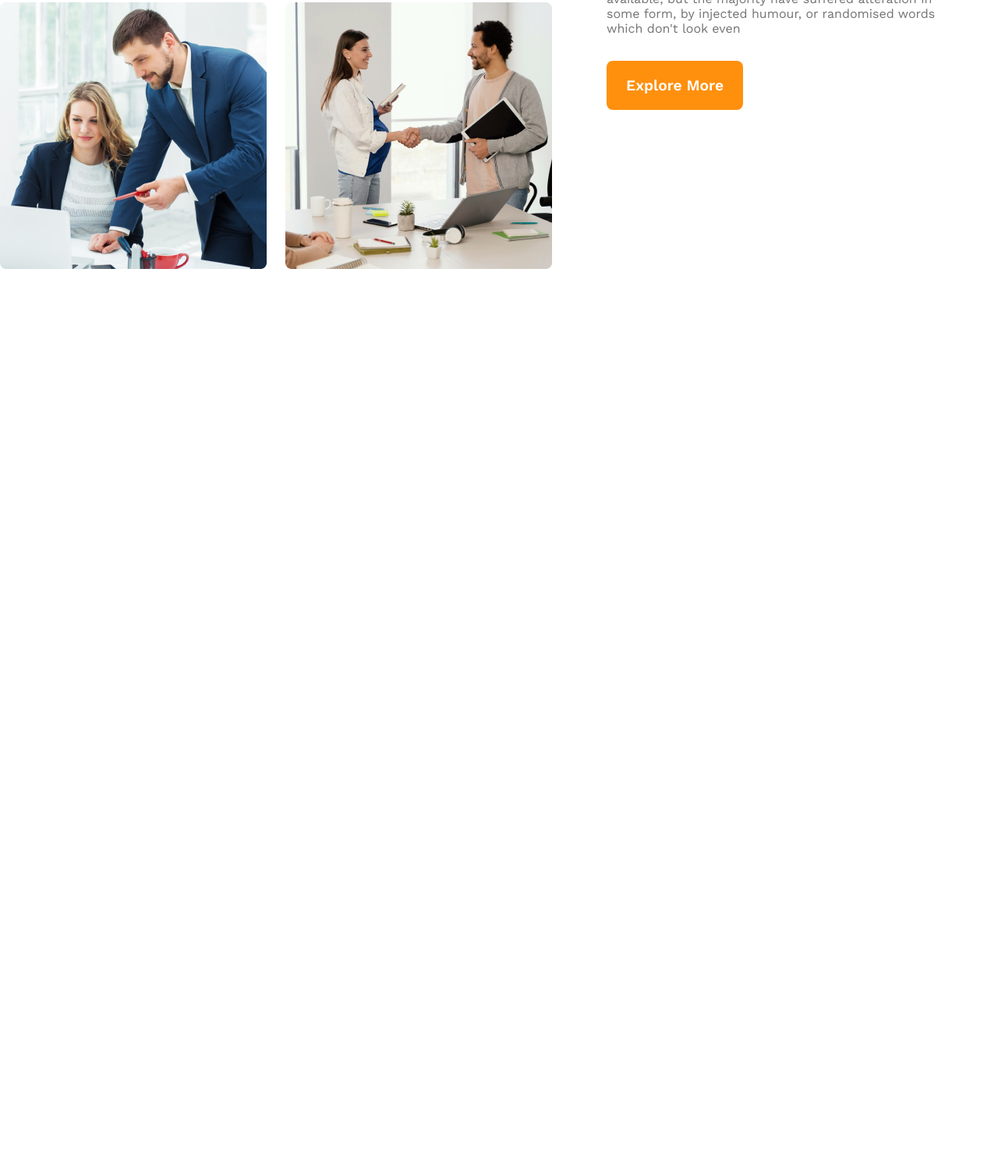
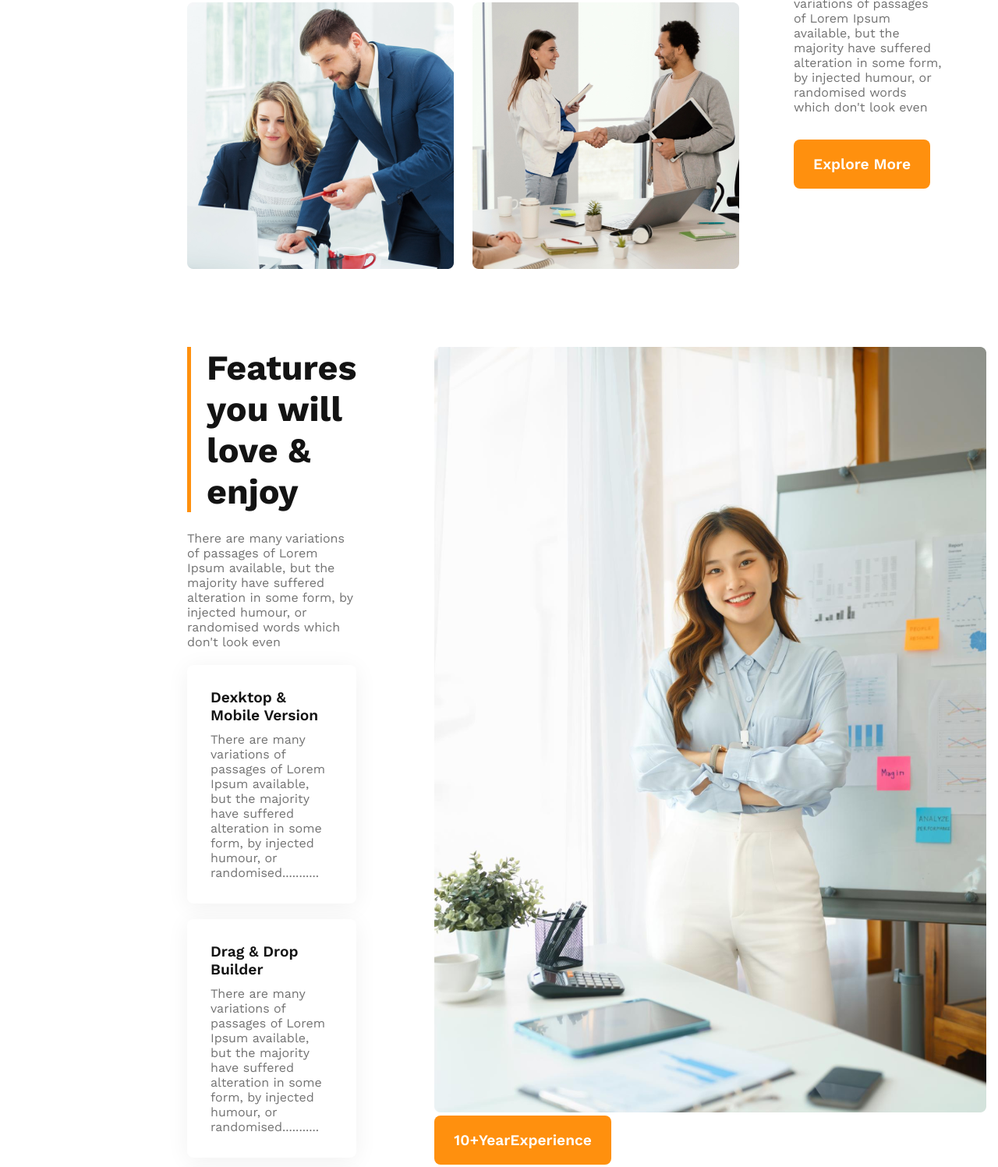
Before and after one commit to Sikder82/g3-architect-website, a plain HTML site: page index.html in a window 1280 px wide. Shown: the part 1382-2879 px from the top of the page at 78% size. Before the commit the page ends 1777 px from the top, so only its background shows below. Drawn offline with nearby package versions, Linux system fonts and the light colour scheme.

```diff
--- a/index.html
+++ b/index.html
@@ -26,7 +26,7 @@
 
     </header>
     <main>
-        <div class="features">
+        <div class="teams">
             <div class="team-img">
                 <img src="images/team1.png" alt="Architect picture">
                 <img src="images/team2.png" alt="Architect picture">
@@ -41,6 +41,42 @@
                 <button class="primary-button">Explore More</button>
             </div>
         </div>
+        <section class="features">
+            <div class="features-container">
+                <div>
+                    <h3 class="features-titel">Features you will <br>love & enjoy</h3>
+                <p class="features-discription">There are many variations of passages of Lorem Ipsum available, but the majority have suffered alteration in some form, by injected humour, or randomised words which don't look even</p>
+                </div>
+                <div class="topic">
+                    <div>
+                        <h4>Dexktop & Mobile Version</h4>
+                        <p>There are many variations of passages of Lorem Ipsum available, but the majority have suffered alteration in some form, by injected humour, or randomised...........</p>
+                    </div>
+                    <div>
+                        <h4>Drag & Drop Builder</h4>
+                        <p>There are many variations of passages of Lorem Ipsum available, but the majority have suffered alteration in some form, by injected humour, or randomised...........</p>
+                    </div>
+                    <div>
+                        <h4>Awesome Modern Design</h4>
+                        <p>There are many variations of passages of Lorem Ipsum available, but the majority have suffered alteration in some form, by injected humour, or randomised...........</p>
+                    </div>
+                    <div>
+                        <h4>Super Easy to Edit</h4>
+                        <p>There are many variations of passages of Lorem Ipsum available, but the majority have suffered alteration in some form, by injected humour, or randomised...........</p>
+                    </div>
+                </div>
+            </div>
+            <div class="features-img">
+                <img src="images/architect.png" alt="">
+                <button class="secondary-button"><span class="year">10+Year</span>Experience</button>
+            </div>
+        </section>
+        <section class="facts">
+            <h3 class="fact-title">Some Facts</h3>
+            <p class="facts-discription">
+                There are many variations of passages of Lorem Ipsum available, <br>but the majority have suffered alteration.
+            </p>
+        </section>
     </main>
     <footer>
 
--- a/styles/architect.css
+++ b/styles/architect.css
@@ -5,7 +5,7 @@
     font-family: 'Inter', sans-serif;
     font-family: 'Work Sans', sans-serif;
 }
-.primary-button{
+.primary-button, .secondary-button{
     border-radius: 8px;
     background-color: #FF900E;
     color: #fff;
@@ -72,15 +72,15 @@ nav > ul > li > a{
     margin-top: 40px;
 }
 
-/*Feature Section Design*/
+/*Teams Section Design*/
 main{
-    max-width: 1440px;
-    margin: 0 auto;
+    padding: 0 240px;
 }
-.features{
+.teams{
     display: flex;
     align-items: center;
-    margin: 50px 0;
+    margin: 50px auto;
+    max-width: 1440px;
 }
 .team-img{
     display: grid;
@@ -114,13 +114,71 @@ main{
     padding: 24px 0 32px 0;
 }
 
+/*Features section Design*/
+.features{
+    display: flex;
+    gap: 100px;
+    margin: 100px 0;
+}
+
+.features-titel{
+    color: #131313;
+    font-size: 2.8rem;
+    font-weight: 700;
+    border-left: 5px solid #FF900E;
+    padding-left: 20px;
+    margin-bottom: 24px;
+}
+.features-discription{
+    color:  #727272;
+    font-size: 1rem;
+    font-weight: 400;
+}
+.topic > div{
+    padding: 30px;
+    margin: 20px 0;
+    display: flex;
+    flex-direction: column;
+    justify-content: center;
+    border-radius: 8px;
+    background: #FFF;
+    box-shadow: 0px 4px 30px 0px rgba(0, 0, 0, 0.06);
+}
+.topic > div > h4{
+    color:  #131313;
+    font-size: 1.2rem;
+    font-weight: 600;
+    margin-bottom: 10px;
+}
+.topic > div > p{
+    color:  #727272;
+    font-size: 1rem;
+    font-weight: 400;
+}
+
+
+/*Facts Section Design*/
+.fact-title{
+    color: #131313;
+    font-size: 2.8rem;
+    font-weight: 700;
+    margin-top: 50px;
+    margin-bottom: 24px;
+}
+.facts-discription{
+    color:  #727272;
+    font-size: 1rem;
+    font-weight: 400;
+    margin-bottom: 24px;
+}
+
 
 /*Responsive for Mobile device*/
 @media screen and (max-width: 700px) {
     header{
         padding: 20px;
     }
-    nav, .features{
+    nav, .teams{
         flex-direction: column;
     }
     .team-img{
@@ -136,7 +194,7 @@ main{
     header{
         padding: 20px 50px;
     }
-    nav, .features{
+    nav, .teams{
         flex-direction: column;
     }
     .team-contant{
```
